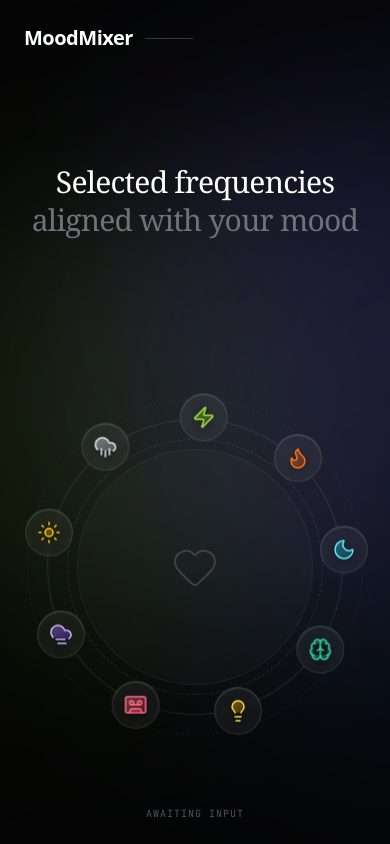
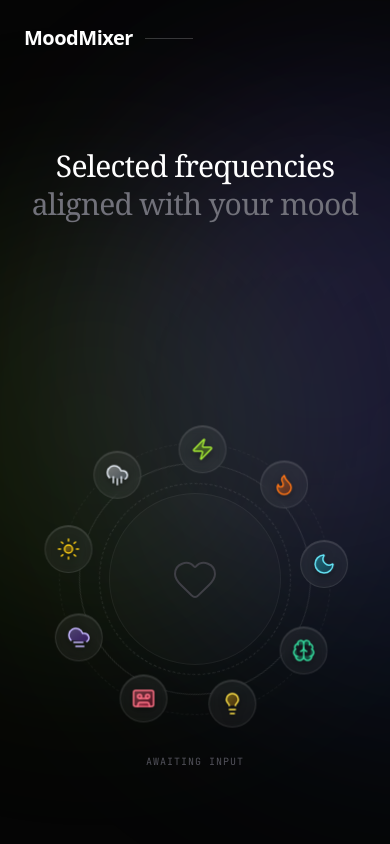
Before and after one commit to andreivaduva2803/mood-mixer-app, a React (Vite) app: page / in a window 390 px wide. Built offline with nearby package versions, Linux system fonts and the light colour scheme.

Commit message:
refactor: Refine responsive layout and styling, and ensure unique image loading.

```diff
--- a/src/App.jsx
+++ b/src/App.jsx
@@ -140,7 +140,7 @@ const DraggableMood = ({ mood, index, total, onDrop, containerRef }) => {
   useEffect(() => {
     const handleResize = () => {
       // Raggio più piccolo su schermi stretti per evitare overflow
-      radiusRef.current = window.innerWidth < 768 ? 150 : 170;
+      radiusRef.current = window.innerWidth < 768 ? 130 : 170;
     };
 
     handleResize(); // Set initial
@@ -296,7 +296,7 @@ const ResultCard = ({ results, onReset }) => {
                 className={`
                   flex-shrink-0 snap-center relative group flex flex-col cursor-pointer
                   w-full max-w-[400px] md:w-[420px] aspect-[3/4]
-                  rounded-[2rem] overflow-hidden
+                  rounded-2xl overflow-hidden
                   bg-zinc-900 shadow-2xl transition-all duration-500 ease-out
                   ${isSelected ? 'scale-100 md:scale-110 opacity-100 ring-2 ring-lime-500/50' : 'scale-90 md:scale-95 opacity-60 hover:opacity-80 hover:scale-95 md:hover:scale-100'}
                 `}
@@ -429,9 +429,9 @@ export default function App() {
       }
     }
 
-    return selected.map(p => ({
+    return selected.map((p, idx) => ({
       ...p,
-      cover: `https://source.unsplash.com/500x500/?${encodeURIComponent(p.image_keyword)},abstract,minimal`,
+      cover: `https://source.unsplash.com/500x500/?${encodeURIComponent(p.image_keyword)},abstract,minimal&sig=${Date.now()}-${idx}`,
       url: `https://open.spotify.com/playlist/${p.spotify_id}`
     }));
   };
@@ -504,10 +504,10 @@ export default function App() {
         <div className="absolute bottom-[10%] left-[30%] w-[600px] h-[600px] bg-blue-500/10 rounded-full mix-blend-screen filter blur-[100px] animate-blob animation-delay-4000"></div>
       </div>
       <div className="relative z-10 flex-1 flex flex-col lg:grid lg:grid-cols-2 min-h-screen w-full">
-        <div className="relative flex flex-col justify-center px-6 py-12 lg:px-20 lg:py-12 z-10 min-h-[40vh] lg:min-h-screen text-center lg:text-left">
+        <div className="relative flex flex-col justify-center px-6 py-6 lg:px-20 lg:py-12 z-10 min-h-[40vh] lg:min-h-screen text-center lg:text-left">
           <div className="absolute top-6 left-6 lg:top-12 lg:left-12 flex flex-col gap-1 text-left">
           </div>
-          <div className="space-y-4 lg:space-y-6 animate-in slide-in-from-left duration-700 z-10 mt-16 lg:mt-0 flex flex-col items-center lg:items-start">
+          <div className="space-y-3 lg:space-y-6 animate-in slide-in-from-left duration-700 z-10 mt-8 lg:mt-0 flex flex-col items-center lg:items-start">
             <h1 className="text-3xl md:text-5xl lg:text-6xl font-serif tracking-tight text-white leading-tight">
               Selected frequencies<br />
               <span className="text-zinc-500">aligned with your mood</span>
@@ -520,7 +520,7 @@ export default function App() {
             </div>
           </div>
         </div>
-        <div ref={rightPanelRef} className="relative flex items-center justify-center z-20 flex-grow lg:flex-1 lg:min-h-screen pb-12 lg:pb-0">
+        <div ref={rightPanelRef} className="relative flex items-center justify-center z-20 flex-grow lg:flex-1 lg:min-h-screen pb-6 lg:pb-0">
           <div className="absolute top-6 right-6 lg:top-12 lg:right-12 flex flex-col gap-1 text-right z-30 pointer-events-none">
           </div>
           <div className="relative z-10 animate-in zoom-in duration-1000 scale-100 flex items-center justify-center">
@@ -528,13 +528,13 @@ export default function App() {
             <div className={`absolute inset-[-20px] rounded-full border border-white/10 animate-[spin_80s_linear_reverse_infinite] ${selectedMoods.length > 0 ? 'border-lime-500/20' : ''}`}></div>
             <div className={`absolute inset-0 rounded-full border border-dashed border-white/10 animate-[spin_60s_linear_infinite] ${selectedMoods.length > 0 ? 'border-lime-500/30' : ''}`}></div>
             <div className={`absolute inset-[10px] rounded-full border border-white/5 ${selectedMoods.length > 0 ? 'border-lime-500/10 bg-lime-500/[0.02]' : 'bg-white/[0.02]'}`}></div>
-            <div className="relative w-64 h-64 lg:w-48 lg:h-48 flex items-center justify-center">
+            <div className="relative w-48 h-48 lg:w-48 lg:h-48 flex items-center justify-center">
               <div className="relative z-10">
                 {selectedMoods.length === 0 ? (<Heart strokeWidth={1} size={48} className="text-zinc-700 transition-colors duration-500" />) : (<div className="grid grid-cols-2 gap-2">{selectedMoods.map(m => (<button key={m.id} onClick={() => removeMood(m.id)} className="w-10 h-10 rounded-full bg-zinc-900 border border-zinc-800 flex items-center justify-center text-lime-400 hover:border-red-500 hover:text-red-500 transition-all shadow-lg"><m.icon size={16} /></button>))}</div>)}
               </div>
             </div>
             {availableMoods.map((mood, index) => (<DraggableMood key={mood.id} index={index} total={availableMoods.length} mood={mood} onDrop={handleDrop} containerRef={rightPanelRef} />))}
-            <div className="absolute -bottom-32 left-0 right-0 text-center w-[200%] -ml-[50%]">
+            <div className="absolute -bottom-24 lg:-bottom-32 left-0 right-0 text-center w-[200%] -ml-[50%]">
               {selectedMoods.length > 0 ? (<button onClick={generatePlaylistWithAI} disabled={loading} className="group inline-flex items-center justify-center gap-3 py-3 px-6 text-sm font-mono uppercase tracking-[0.2em] text-lime-400 border border-lime-500/30 rounded-full bg-lime-500/5 backdrop-blur-md hover:bg-lime-500 hover:text-black transition-all duration-300">{loading ? (<Loader2 size={16} className="animate-spin" />) : (<><span>Set up your mood!</span><Sparkles size={14} className="group-hover:animate-pulse" /></>)}</button>) : (<span className="text-[10px] font-mono text-zinc-600 uppercase tracking-widest">Awaiting Input</span>)}
             </div>
           </div>
```
